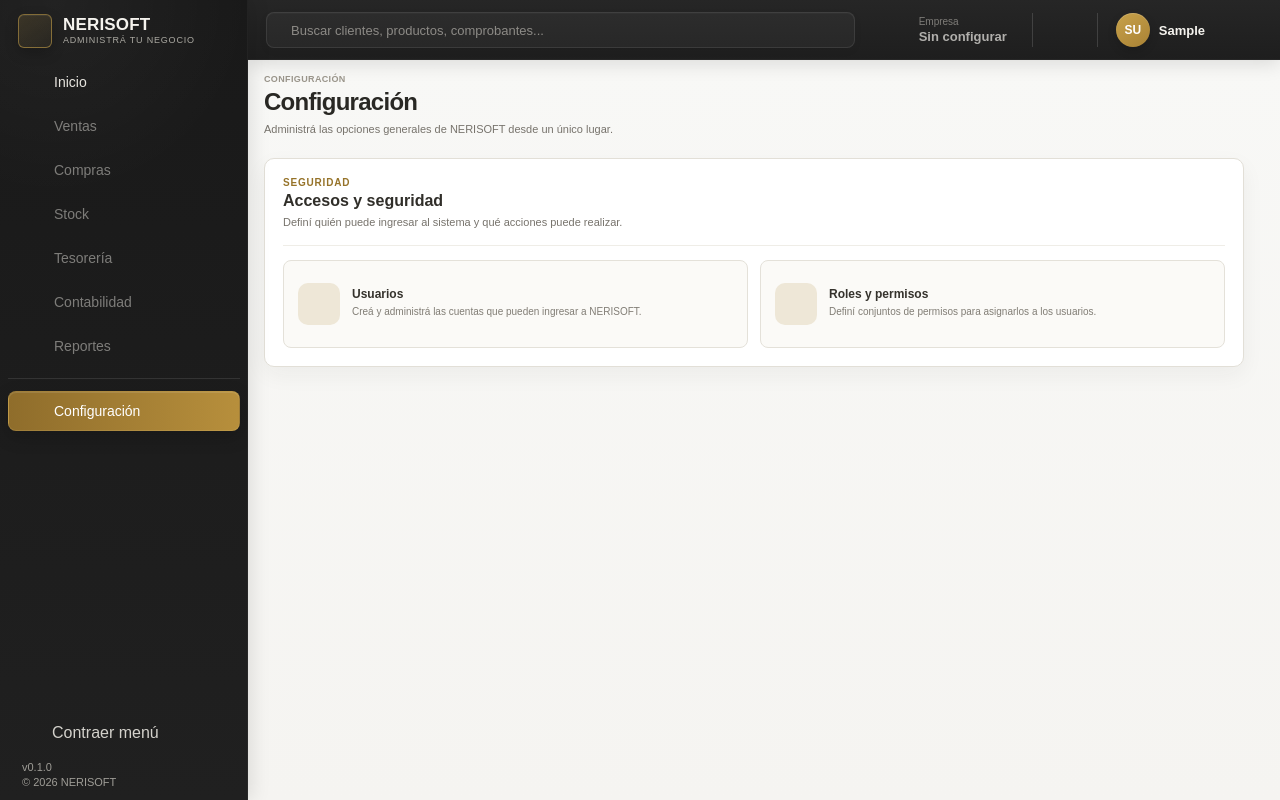
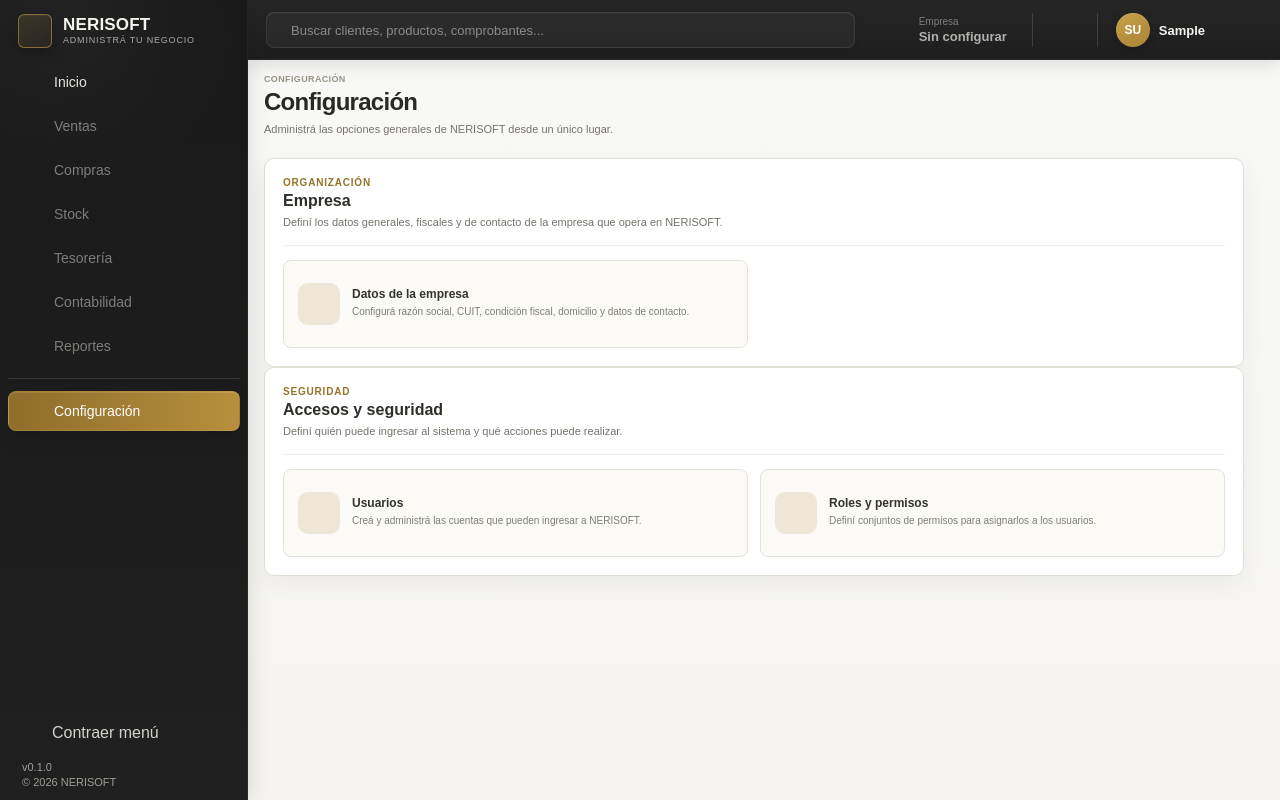
Before and after one commit to Nerpiti86/NeriSoft, a FastAPI app: page /configuracion in a window 1280 px wide. Run offline with FastAPI, Linux system fonts and the light colour scheme; the visitor is signed in with stand-in values (Sample User, id 1); tables that the repository leaves empty hold one stand-in row (values such as "Sample post"); parts of the project's set-up code (start-up, migrations or seed data) failed here and were passed over; some libraries are stand-ins or nearby versions; some web fonts are replaced.

Commit message:
feat: add company card to configuration

```diff
--- a/app/templates/configuration.html
+++ b/app/templates/configuration.html
@@ -12,6 +12,28 @@
         </div>
     </header>
 
+    {% if can_manage_company %}
+    <section class="settings-section" aria-labelledby="company-settings-title">
+        <div class="settings-section-heading">
+            <span class="section-eyebrow">Organización</span>
+            <h2 id="company-settings-title">Empresa</h2>
+            <p>Definí los datos generales, fiscales y de contacto de la empresa que opera en NERISOFT.</p>
+        </div>
+
+        <div class="settings-card-grid">
+            <a class="settings-card" href="/configuracion/empresa">
+                <span class="settings-card-icon"><i class="ti ti-building" aria-hidden="true"></i></span>
+                <span class="settings-card-copy">
+                    <strong>Datos de la empresa</strong>
+                    <small>Configurá razón social, CUIT, condición fiscal, domicilio y datos de contacto.</small>
+                </span>
+                <i class="ti ti-chevron-right settings-card-arrow" aria-hidden="true"></i>
+            </a>
+        </div>
+    </section>
+    {% endif %}
+
+    {% if can_view_users or can_view_roles %}
     <section class="settings-section" aria-labelledby="access-settings-title">
         <div class="settings-section-heading">
             <span class="section-eyebrow">Seguridad</span>
@@ -19,7 +41,6 @@
             <p>Definí quién puede ingresar al sistema y qué acciones puede realizar.</p>
         </div>
 
-        {% if can_view_users or can_view_roles %}
         <div class="settings-card-grid">
             {% if can_view_users %}
             <a class="settings-card" href="/configuracion/usuarios">
@@ -43,7 +64,11 @@
             </a>
             {% endif %}
         </div>
-        {% else %}
+    </section>
+    {% endif %}
+
+    {% if not can_manage_company and not can_view_users and not can_view_roles %}
+    <section class="settings-section" aria-label="Configuración no disponible">
         <div class="settings-empty-state">
             <i class="ti ti-lock" aria-hidden="true"></i>
             <div>
@@ -51,7 +76,7 @@
                 <span>Tu cuenta no tiene permisos para administrar esta sección.</span>
             </div>
         </div>
-        {% endif %}
     </section>
+    {% endif %}
 </main>
 {% endblock %}
```
